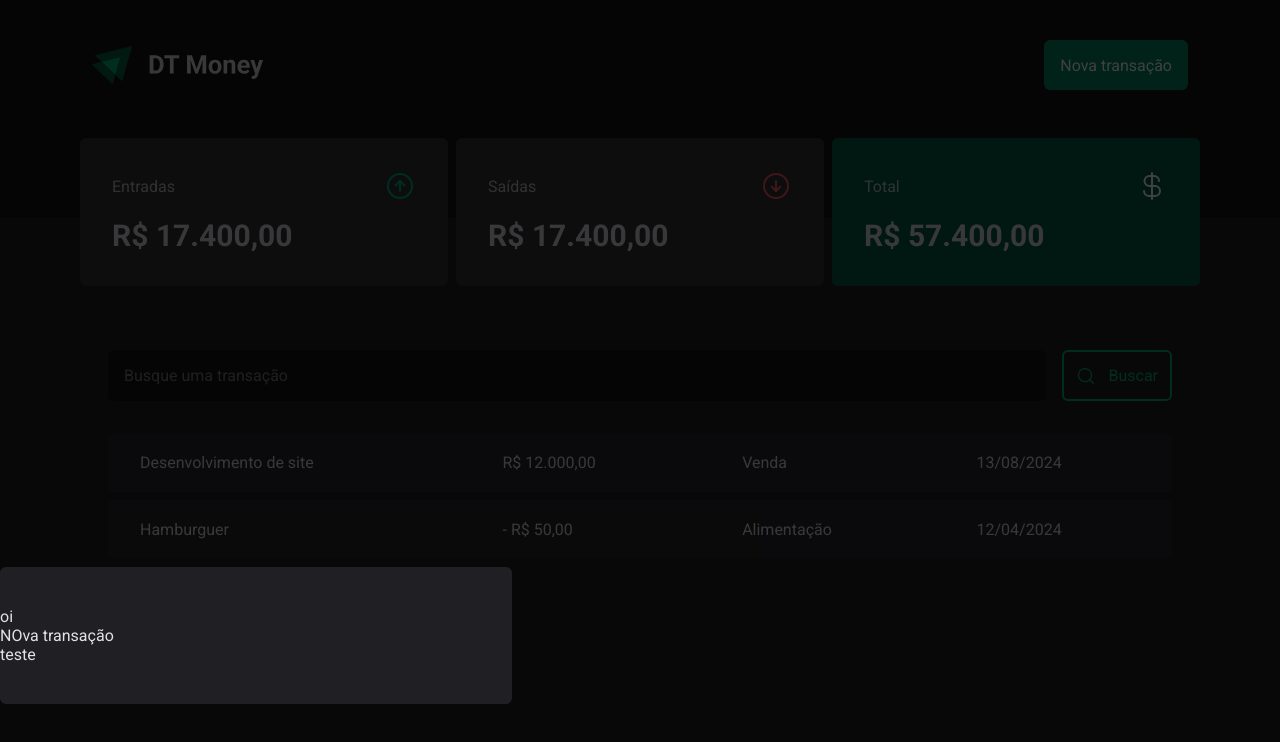
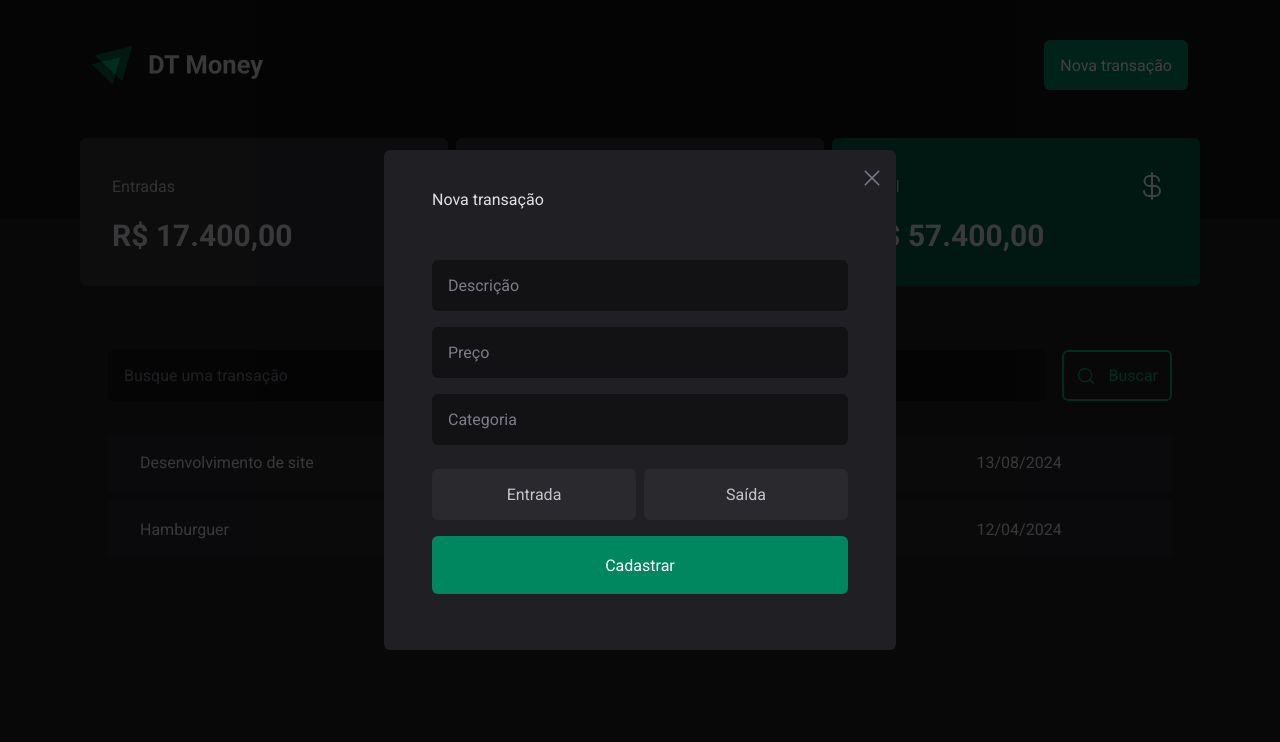
Before and after one commit to joaopedro1764/dt-money, a React (Vite) app: page / in a window 1280 px wide. Both pictures are taken after a click on the button "Nova transação". Shown: the top 742 px of the page. Built offline with nearby package versions, Linux system fonts and the light colour scheme.

Commit message:
hardly finish modal

```diff
--- a/src/components/Header/index.tsx
+++ b/src/components/Header/index.tsx
@@ -12,7 +12,7 @@ export function Header() {
               Nova transação
             </button>
           </Dialog.Trigger>
-         <NewTransactionModal/>
+          <NewTransactionModal />
         </Dialog.Root>
       </header>
     </div>
--- a/src/components/NewTransactionModal/NewTransactionModal.tsx
+++ b/src/components/NewTransactionModal/NewTransactionModal.tsx
@@ -1,15 +1,39 @@
 import * as Dialog from "@radix-ui/react-dialog";
+import { X } from "phosphor-react";
 export function NewTransactionModal() {
   return (
     <Dialog.Portal>
       <Dialog.Overlay className="fixed w-screen h-screen inset-0 bg-[rgba(0,0,0,0.75)]" />
-      <Dialog.Content
-       className="fixed min-w-[32rem] rounded-md py-10 px- bg-gray-800">
-        <Dialog.Close>oi</Dialog.Close>
-        <Dialog.Title>NOva transação</Dialog.Title>
-        <Dialog.Content>
-          <p>teste</p>
-        </Dialog.Content>
+      <Dialog.Content className="fixed min-w-[32rem] min-h-[500px] rounded-md py-10 px-12 inset-1/2 -translate-x-1/2 -translate-y-1/2 bg-gray-800">
+        <Dialog.Title>Nova transação</Dialog.Title>
+        <Dialog.Close>
+          <X
+            size={24}
+            className="absolute right-3 top-4 cursor-pointer text-gray-500"
+          />
+        </Dialog.Close>
+        <form className="mt-8 flex flex-col gap-4">
+          <input
+            className="rounded-md border-0 bg-gray-900 text-gray-300 p-4 placeholder:text-gray-500"
+            placeholder="Descrição"
+          />
+          <input
+            type="number"
+            className="rounded-md border-0 bg-gray-900 text-gray-300 p-4 placeholder:text-gray-500"
+            placeholder="Preço"
+          />
+          <input
+            className="rounded-md border-0 bg-gray-900 text-gray-300 p-4 placeholder:text-gray-500"
+            placeholder="Categoria"
+          />
+          <div className="grid grid-cols-2 gap-2 mt-2">
+            <button className="bg-gray-700 p-4 flex items-center justify-center gap-2 rounded-md cursor-pointer border-0 text-gray-300">Entrada</button>
+            <button className="bg-gray-700 p-4 flex items-center justify-center gap-2 rounded-md cursor-pointer border-0 text-gray-300">Saída</button>
+          </div>
+          <button className="h-[58px] border-0 bg-green-500 text-white font-bold px-5 top-6 rounded-md cursor-pointer hover:bg-green-700 hover:duration-300">
+            Cadastrar
+          </button>
+        </form>
       </Dialog.Content>
     </Dialog.Portal>
   );
```
